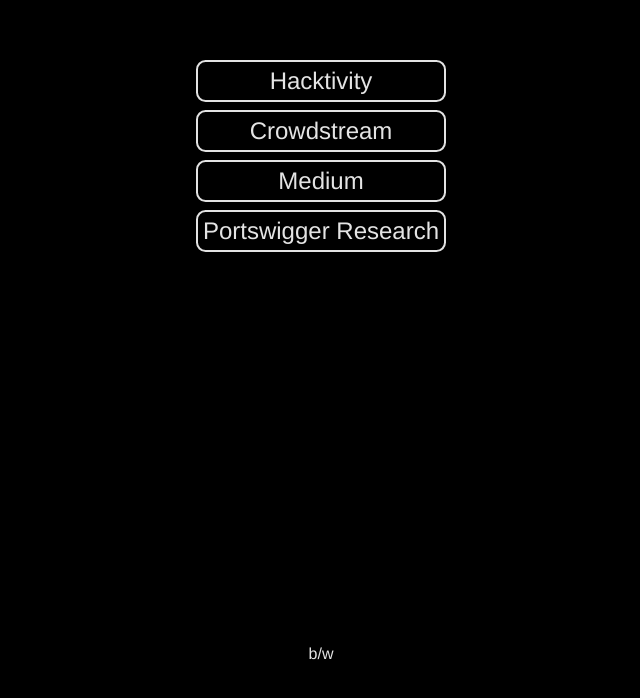
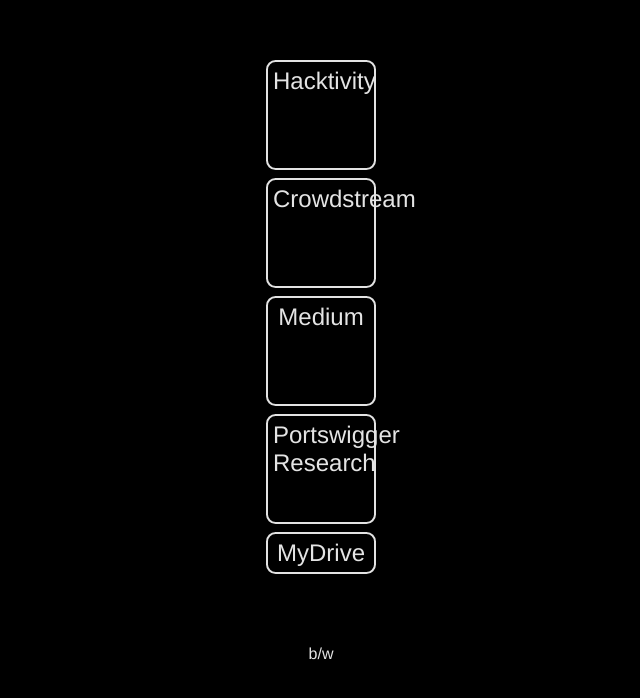
Before and after one commit to CodeVault/codevault.github.io, a plain HTML site: page index.html in a window 1280 px wide. Shown: the part 118-816 px from the top of the page, without its empty margins (319-959 px from the left). Drawn offline with Linux system fonts and the light colour scheme.

Commit message:
Update index.html

```diff
--- a/index.html
+++ b/index.html
@@ -20,6 +20,7 @@
             <a href="https://bugcrowd.com/crowdstream" class="b_mark">Crowdstream</a>
             <a href="https://medium.com/" class="b_mark">Medium</a>
             <a href="https://portswigger.net/research" class="b_mark">Portswigger Research</a>
+            <a href="https://drive.google.com/drive/folders/1OZ65fj6rTu-A5FmU7n4bIDzwOAQnAiFn?usp=drive_link" classs="b_mark">MyDrive</a>
 
 
 
@@ -99,6 +100,11 @@
             background-color: #101010;
             color: rgb(227, 227, 227);
         }
+
+        .b_mark{
+            width: 4em;
+            height: 4em;
+        }
     </style>
 
     <script>
```
